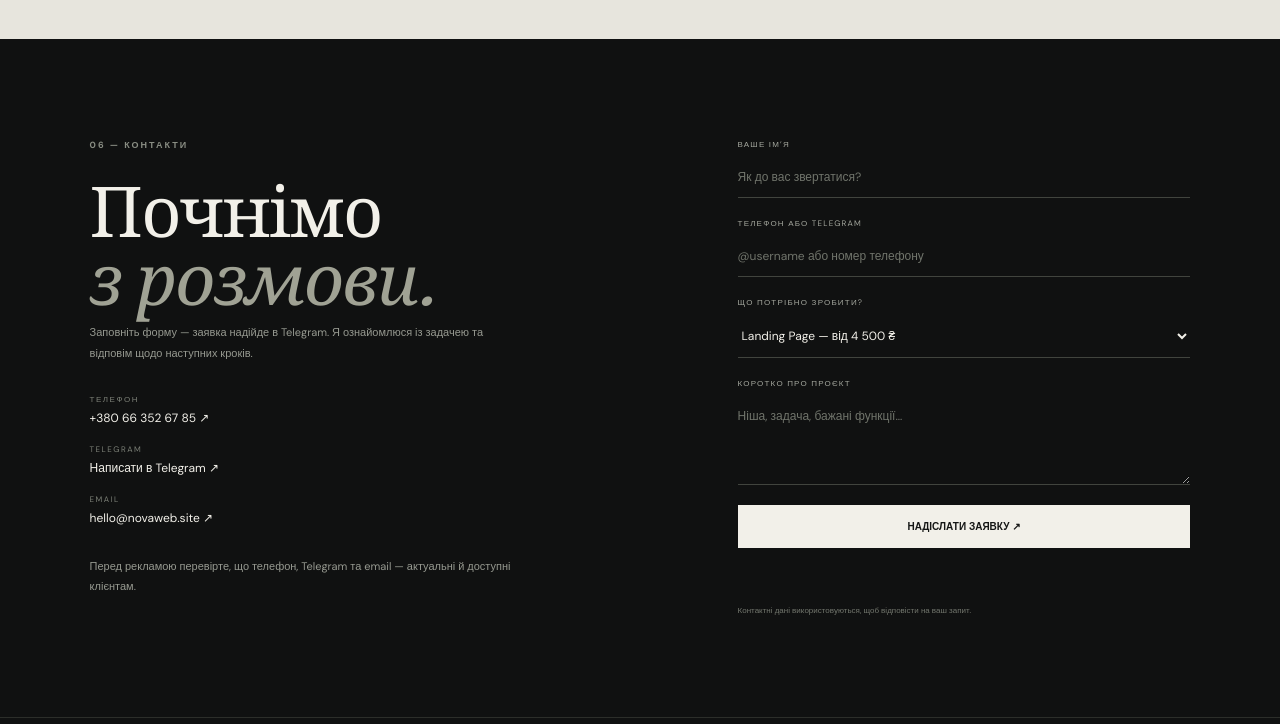
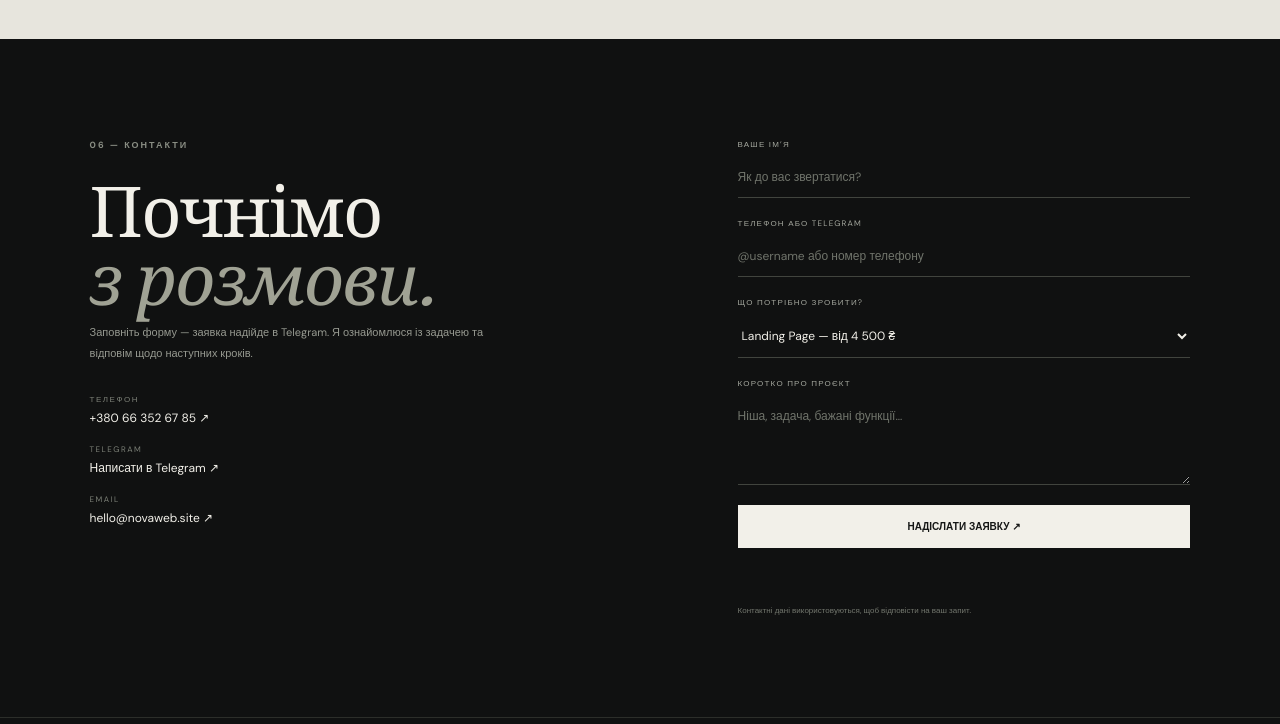
Before and after one commit to nadiaskripetc-eng/nova-web, a plain HTML site: page index.html in a window 1280 px wide. Shown: the part 6123-6847 px from the top of the page. Drawn offline with nearby package versions, Linux system fonts and the light colour scheme; a web font is replaced by a local one.

Commit message:
Update index.html

```diff
--- a/index.html
+++ b/index.html
@@ -30,7 +30,7 @@
 <section class="section about" id="about"><div><p class="eyebrow">04 — ПРО МЕНЕ</p><h2>Уважність до деталей.<br><em>Фокус на вашій цілі.</em></h2></div><div><p class="about-lead">Створюю сайти для людей і бізнесів, яким важливо професійно представити себе в інтернеті.</p><p>Поєдную візуальну подачу, зрозумілу структуру та адаптацію для смартфонів. Перед запуском перевіряю основні посилання, форми й відображення сторінок.</p><div class="tags"><span>HTML</span><span>CSS</span><span>JavaScript</span><span>WordPress</span><span>Responsive Design</span><span>UI/UX basics</span></div><p class="note">Обсяг робіт, строки, вартість і технічні обмеження узгоджуються відкрито до старту.</p></div></section>
 <section class="section process" id="process"><div class="section-head"><div><p class="eyebrow">05 — ЕТАПИ РОБОТИ</p><h2>Від ідеї<br><em>до запуску.</em></h2></div><p>Ви розумієте, що відбувається на кожному етапі та що входить у погоджену вартість.</p></div><div class="steps"><article><b>01</b><h3>Знайомство</h3><p>Обговорюємо бізнес, аудиторію та ціль сайту.</p></article><article><b>02</b><h3>План</h3><p>Узгоджуємо структуру, функції, строки та бюджет.</p></article><article><b>03</b><h3>Дизайн</h3><p>Добираємо візуальний стиль під вашу нішу.</p></article><article><b>04</b><h3>Розробка</h3><p>Створюємо сторінки й погоджені функції.</p></article><article><b>05</b><h3>Перевірка</h3><p>Тестуємо адаптивність, посилання та форму.</p></article><article><b>06</b><h3>Запуск</h3><p>Публікуємо сайт і передаємо посилання.</p></article></div></section>
 <section class="cta"><p class="eyebrow">ВАША ІДЕЯ — НАСТУПНИЙ ПРОЄКТ</p><h2>Розкажіть про задум.<br><em>Знайдемо рішення.</em></h2><a class="btn dark" href="#contact">Обговорити сайт ↗</a></section>
-<section class="section contact" id="contact"><div><p class="eyebrow">06 — КОНТАКТИ</p><h2>Почнімо<br><em>з розмови.</em></h2><p>Заповніть форму — заявка надійде в Telegram. Я ознайомлюся із задачею та відповім щодо наступних кроків.</p><div class="contact-links"><a href="tel:+380663526785"><small>ТЕЛЕФОН</small>+380 66 352 67 85 ↗</a><a href="https://t.me/0663526785" target="_blank" rel="noopener"><small>TELEGRAM</small>Написати в Telegram ↗</a><a href="mailto:hello@novaweb.site"><small>EMAIL</small>hello@novaweb.site ↗</a></div><p class="note">Перед рекламою перевірте, що телефон, Telegram та email — актуальні й доступні клієнтам.</p></div>
+<section class="section contact" id="contact"><div><p class="eyebrow">06 — КОНТАКТИ</p><h2>Почнімо<br><em>з розмови.</em></h2><p>Заповніть форму — заявка надійде в Telegram. Я ознайомлюся із задачею та відповім щодо наступних кроків.</p><div class="contact-links"><a href="tel:+380663526785"><small>ТЕЛЕФОН</small>+380 66 352 67 85 ↗</a><a href="https://t.me/0663526785" target="_blank" rel="noopener"><small>TELEGRAM</small>Написати в Telegram ↗</a><a href="mailto:tiktok19870606@gmail.com"><small>EMAIL</small>hello@novaweb.site ↗</a></div><p class="note"></p></div>
 <form id="form"><label for="name">ВАШЕ ІМ’Я<input id="name" name="name" autocomplete="name" placeholder="Як до вас звертатися?" maxlength="100" required></label><label for="contact-field">ТЕЛЕФОН АБО TELEGRAM<input id="contact-field" name="contact" placeholder="@username або номер телефону" maxlength="150" required></label><label for="service">ЩО ПОТРІБНО ЗРОБИТИ?<select id="service" name="service" required><option value="Сайт-візитка">Сайт-візитка — від 3 000 ₴</option><option value="Landing Page" selected>Landing Page — від 4 500 ₴</option><option value="Сайт для бізнесу">Сайт для бізнесу — від 6 500 ₴</option><option value="Інтернет-магазин">Інтернет-магазин — від 12 000 ₴</option><option value="Інше">Потрібна консультація / інше</option></select></label><label for="message">КОРОТКО ПРО ПРОЄКТ<textarea id="message" name="message" rows="4" maxlength="1500" placeholder="Ніша, задача, бажані функції…"></textarea></label><button class="btn light submit" type="submit">НАДІСЛАТИ ЗАЯВКУ ↗</button><p id="note" class="form-note" role="status" aria-live="polite"></p><small class="privacy">Контактні дані використовуються, щоб відповісти на ваш запит.</small></form></section>
 </main><footer><a class="logo" href="#home">NOVA<span>WEB</span></a><p>© 2026 NOVA WEB · Створення сайтів</p><a href="#home">На початок ↑</a></footer>
 </body></html>
```
